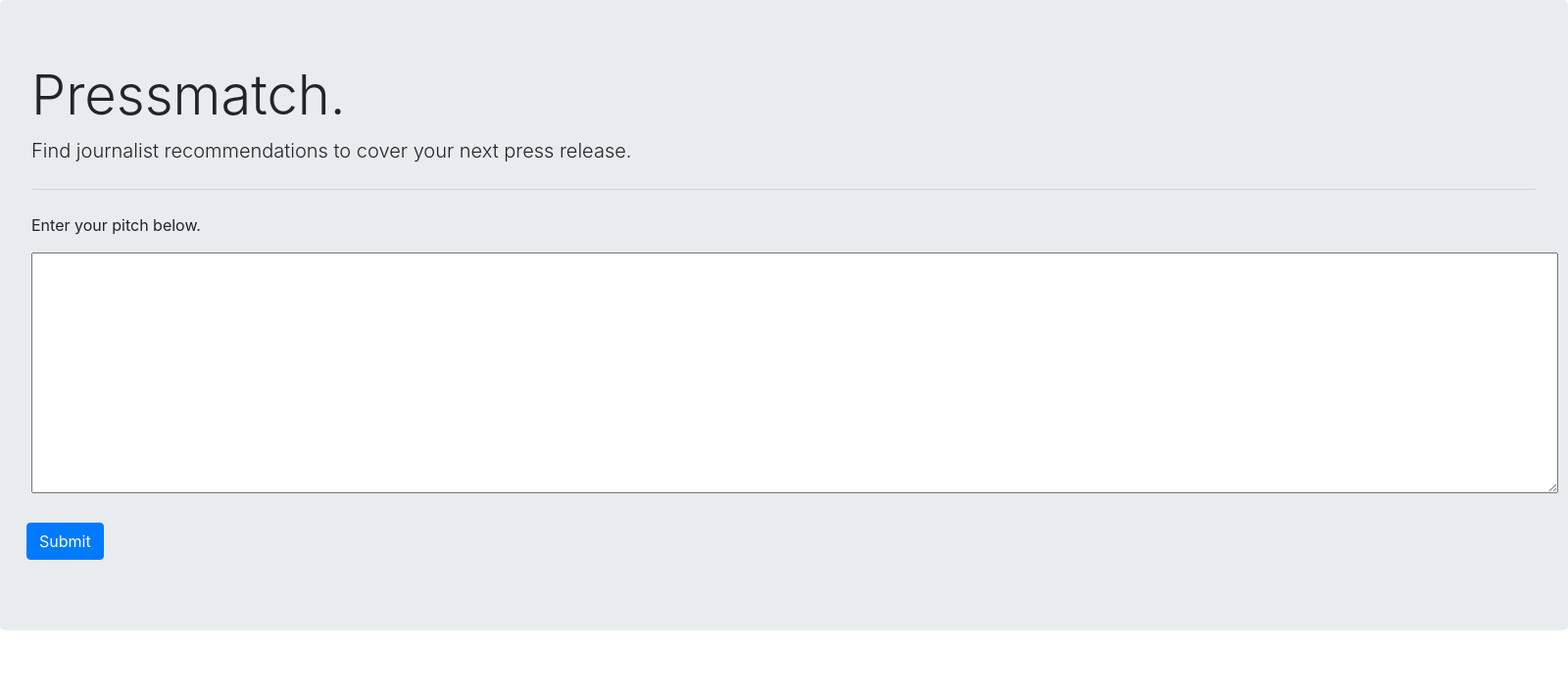
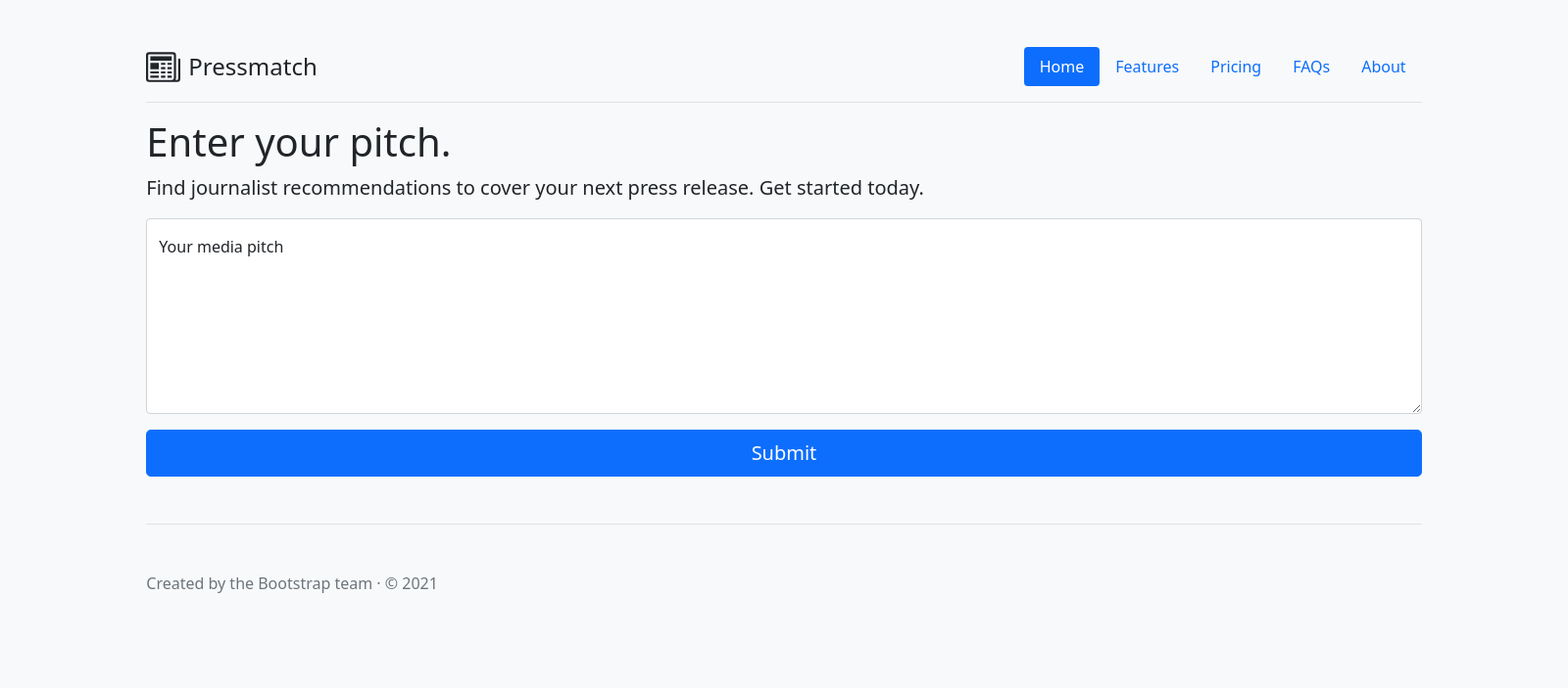
Before and after one commit to rubyruins/pressmatch, a Python web app: template templates/home.html in a window 1600 px wide. Shown: the top 703 px of the page at 98% size. Run offline with Jinja, Linux system fonts and the light colour scheme; the template is opened without the code that fills it, so the values that code supplies are empty; some libraries are stand-ins or nearby versions.

Commit message:
finished styling web

```diff
--- a/app.py
+++ b/app.py
@@ -61,6 +61,7 @@ def similar_journalists(text):
 		news_item['full_text'] = articles.iloc[index].full_text
 		news_item['time'] = humanize.naturaltime(datetime.datetime.now() - datetime.datetime(*map(int, articles.date[index].split('-'))))
 		news_item['tags'] = tags
+		news_item['collapse'], news_item['id_collapse'], news_item['heading'] = f"collapse{i}", f"#collapse{i}", f"heading{i}"
 		data.append(news_item)
 
 		# print(data)
--- a/templates/home.html
+++ b/templates/home.html
@@ -1,26 +1,64 @@
-<!DOCTYPE html>
-<html>
+<!doctype html>
+<html lang="en">
 <head>
-	<title>Pressmatch</title>
-	<link rel="stylesheet" href="https://maxcdn.bootstrapcdn.com/bootstrap/4.0.0/css/bootstrap.min.css" integrity="sha384-Gn5384xqQ1aoWXA+058RXPxPg6fy4IWvTNh0E263XmFcJlSAwiGgFAW/dAiS6JXm" crossorigin="anonymous">
+	<meta charset="utf-8">
+	<meta name="viewport" content="width=device-width, initial-scale=1">
+	<meta name="description" content="">
+	<meta name="author" content="Mark Otto, Jacob Thornton, and Bootstrap contributors">
+	<meta name="generator" content="Hugo 0.88.1">
+	<title>Home</title>
+	<link rel="canonical" href="https://getbootstrap.com/docs/5.1/examples/starter-template/">
+	<!-- Bootstrap core CSS -->
+	<!-- CSS only -->
+	<link href="https://cdn.jsdelivr.net/npm/bootstrap@5.1.2/dist/css/bootstrap.min.css" rel="stylesheet" integrity="sha384-uWxY/CJNBR+1zjPWmfnSnVxwRheevXITnMqoEIeG1LJrdI0GlVs/9cVSyPYXdcSF" crossorigin="anonymous">
+	<!-- Custom styles for this template -->
+	<style>
+		input:focus,
+		select:focus,
+		textarea:focus,
+		button:focus {
+			border: none !important;
+		}
+	</style>
 </head>
-<body>
-	<div class="jumbotron" style="height: 100%">
-		<h1 class="display-4">Pressmatch.</h1>
-		<p class="lead">Find journalist recommendations to cover your next press release. </p>
-		<hr class="my-4">
-		<p>Enter your pitch below.</p>
-		<form action="/results" method='POST'>
-			<div class="form-row">
-				<div class="col-md-12 coal-lg-12 mb-3">
-					<!-- <input type="text" name="input_article"> -->
-					<textarea name="input_article" cols="150" rows="10"></textarea>
+
+<body class="bg-light">
+	<div class="col-lg-10 mx-auto p-3 py-md-5">
+		<header class="d-flex align-items-center pb-3 mb-3 border-bottom">
+			<a href="/" class="d-flex align-items-center mb-3 mb-md-0 me-md-auto text-dark text-decoration-none">
+				<svg xmlns="http://www.w3.org/2000/svg" width="35" height="35" fill="currentColor" class="bi bi-newspaper me-2" viewBox="0 0 16 16">
+					<path d="M0 2.5A1.5 1.5 0 0 1 1.5 1h11A1.5 1.5 0 0 1 14 2.5v10.528c0 .3-.05.654-.238.972h.738a.5.5 0 0 0 .5-.5v-9a.5.5 0 0 1 1 0v9a1.5 1.5 0 0 1-1.5 1.5H1.497A1.497 1.497 0 0 1 0 13.5v-11zM12 14c.37 0 .654-.211.853-.441.092-.106.147-.279.147-.531V2.5a.5.5 0 0 0-.5-.5h-11a.5.5 0 0 0-.5.5v11c0 .278.223.5.497.5H12z"/>
+					<path d="M2 3h10v2H2V3zm0 3h4v3H2V6zm0 4h4v1H2v-1zm0 2h4v1H2v-1zm5-6h2v1H7V6zm3 0h2v1h-2V6zM7 8h2v1H7V8zm3 0h2v1h-2V8zm-3 2h2v1H7v-1zm3 0h2v1h-2v-1zm-3 2h2v1H7v-1zm3 0h2v1h-2v-1z"/>
+				</svg>
+				<span class="fs-4">Pressmatch</span>
+			</a>
+			<ul class="nav nav-pills">
+				<li class="nav-item"><a href="#" class="nav-link active" aria-current="page">Home</a></li>
+				<li class="nav-item"><a href="#" class="nav-link">Features</a></li>
+				<li class="nav-item"><a href="#" class="nav-link">Pricing</a></li>
+				<li class="nav-item"><a href="#" class="nav-link">FAQs</a></li>
+				<li class="nav-item"><a href="#" class="nav-link">About</a></li>
+			</ul>
+		</header>
+
+		<main>
+			<h1>Enter your pitch.</h1>
+			<p class="fs-5 col-md-8">Find journalist recommendations to cover your next press release. Get started today.</p>
+
+			<form action="/results" method='POST'>
+				<div class="form-floating mb-3">
+					<textarea class="form-control" placeholder="What's your story?" id="floatingTextarea" style="height: 200px" name="input_article"></textarea>
+					<label for="floatingTextarea">Your media pitch</label>
 				</div>
-			</div>
-			<div class="form-row lead py-2">
-				<input class="btn btn-primary" type="submit" name="submit">
-			</div>
-		</form>
+				<input class="w-100 btn btn-lg btn-primary" type="submit" name="submit">
+			</form>
+		</main>
+
+		<footer class="pt-5 my-5 text-muted border-top">
+			Created by the Bootstrap team &middot; &copy; 2021
+		</footer>
 	</div>
+	<!-- JavaScript Bundle with Popper -->
+	<script src="https://cdn.jsdelivr.net/npm/bootstrap@5.1.2/dist/js/bootstrap.bundle.min.js" integrity="sha384-kQtW33rZJAHjgefvhyyzcGF3C5TFyBQBA13V1RKPf4uH+bwyzQxZ6CmMZHmNBEfJ" crossorigin="anonymous"></script>
 </body>
 </html>
```
Also changed, not shown: templates/display.html (+61 -15 lines).
